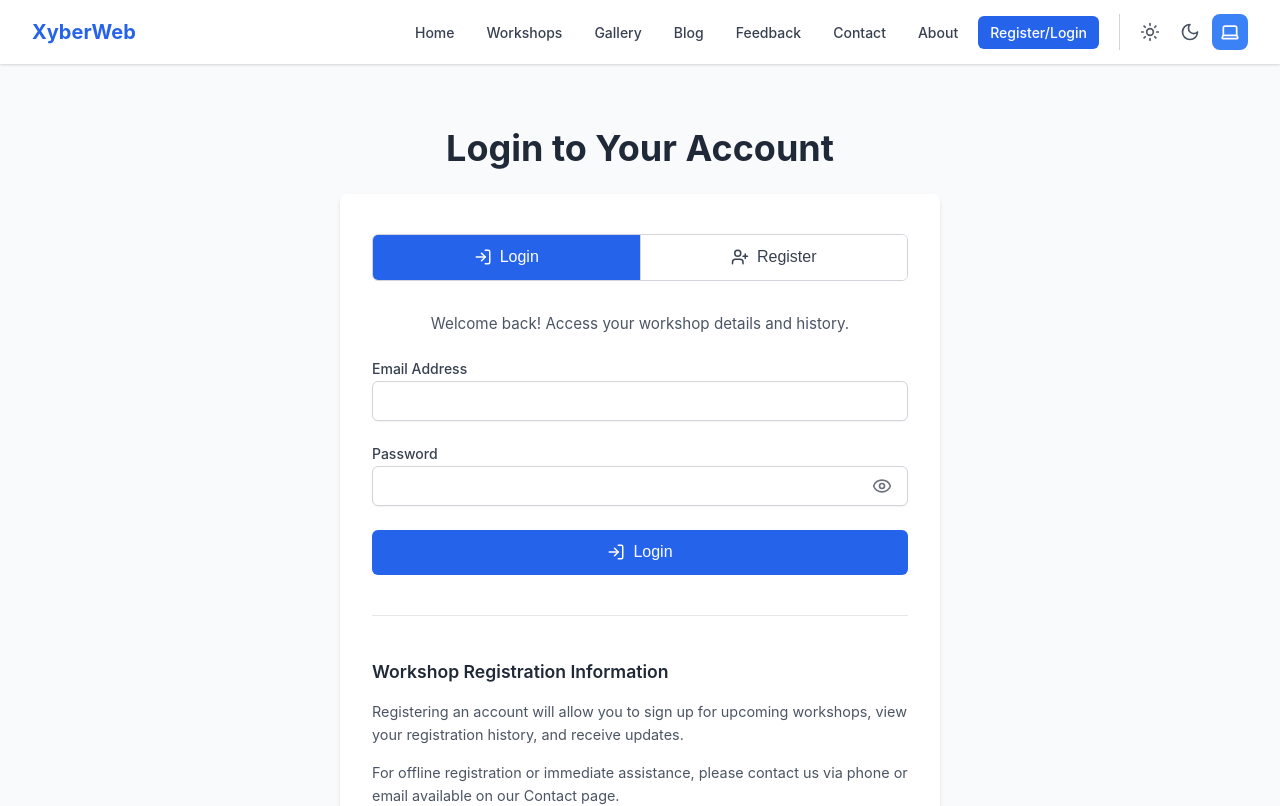
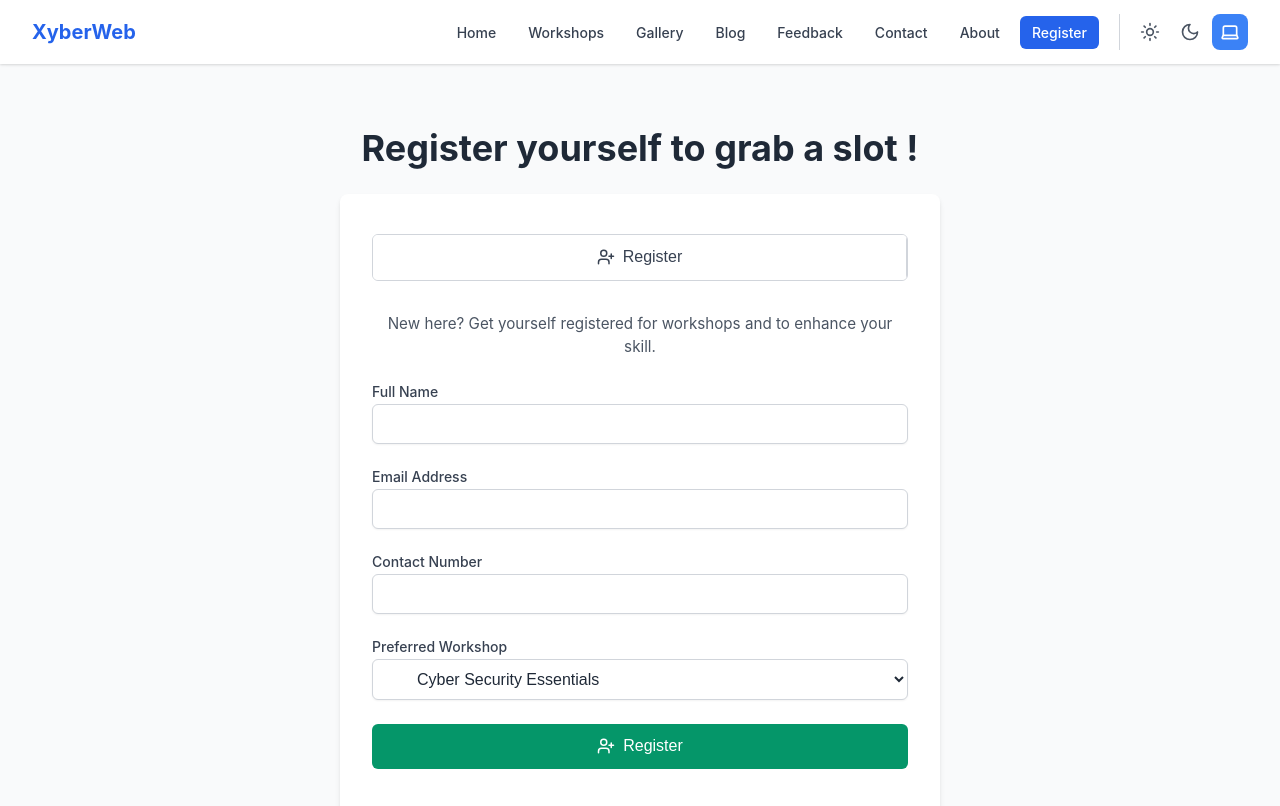
Before and after one commit to Ayush2426/XyberWeb, a React (Vite) app in the folder XyberWeb-site/: page /authentication in a window 1280 px wide. Shown: the top 806 px of the page. Built offline with nearby package versions, Linux system fonts and the light colour scheme; the HTML template or start-up script is replaced by a standard one.

Commit message:
registering function done

```diff
--- a/XyberWeb-site/package.json
+++ b/XyberWeb-site/package.json
@@ -14,7 +14,8 @@
     "lucide-react": "^0.510.0",
     "react": "^19.1.0",
     "react-dom": "^19.1.0",
-    "react-router-dom": "^7.6.0"
+    "react-router-dom": "^7.6.0",
+    "react-toastify": "^11.0.5"
   },
   "devDependencies": {
     "@eslint/js": "^9.25.0",
--- a/XyberWeb-site/src/Pages/AboutPage.jsx
+++ b/XyberWeb-site/src/Pages/AboutPage.jsx
@@ -31,7 +31,7 @@ const Navbar = ({ currentTheme, setTheme }) => {
         { path: "/feedback", label: "Feedback" },
         { path: "/contact", label: "Contact" },
         { path: "/about", label: "About" },
-        { path: "/authentication", label: "Register/Login" } // Combined auth page
+        { path: "/authentication", label: "Register" } // Combined auth page
     ];
 
 
--- a/XyberWeb-site/src/Pages/AuthModule.jsx
+++ b/XyberWeb-site/src/Pages/AuthModule.jsx
@@ -2,6 +2,8 @@
 import React, { useState, useEffect, createContext } from 'react';
 import { Sun, Moon, Laptop, Menu, X, LogIn, UserPlus, Eye, EyeOff } from 'lucide-react';
 import { BrowserRouter, Routes, Route, Link, NavLink } from 'react-router-dom';
+import { ToastContainer, toast } from "react-toastify"
+import 'react-toastify/dist/ReactToastify.css';
 
 // Theme Context
 const ThemeContext = createContext();
@@ -23,16 +25,15 @@ const applyTheme = (theme) => {
 // Navbar Component
 const Navbar = ({ currentTheme, setTheme, activePage }) => {
     const [isMobileMenuOpen, setIsMobileMenuOpen] = useState(false);
-    // const navItems = ['Home', 'Workshops', 'Gallery', 'Blog', 'Feedback', 'Contact', 'About', 'Register'];
     const navLinks = [
-        { path: "/home/*", label: "Home" }, // Assuming Home is at the root
+        { path: "/home/*", label: "Home" },
         { path: "/workshops", label: "Workshops" },
         { path: "/gallery", label: "Gallery" },
         { path: "/blog", label: "Blog" },
         { path: "/feedback", label: "Feedback" },
         { path: "/contact", label: "Contact" },
         { path: "/about", label: "About" },
-        { path: "/authentication", label: "Register/Login" } // Combined auth page
+        { path: "/authentication", label: "Register" }
     ];
     const ThemeButton = ({ mode, Icon }) => (
         <button
@@ -44,22 +45,21 @@ const Navbar = ({ currentTheme, setTheme, activePage }) => {
         </button>
     );
 
-        // Effect to handle body scroll when mobile menu is open/closed
     useEffect(() => {
         if (isMobileMenuOpen) {
-                document.body.style.overflow = 'hidden'; // Prevent scrolling when menu is open
+            document.body.style.overflow = 'hidden';
         } else {
-                document.body.style.overflow = 'unset'; // Allow scrolling when menu is closed
+            document.body.style.overflow = 'unset';
         }
-            // Cleanup function to reset overflow if the component unmounts while menu is open
         return () => {
             document.body.style.overflow = 'unset';
         };
     }, [isMobileMenuOpen]);
 
     const handleMobileLinkClick = () => {
-            setIsMobileMenuOpen(false); // Close mobile menu on link click
+        setIsMobileMenuOpen(false);
     };
+
 
     return (
         <nav className="navbar">
@@ -84,8 +84,7 @@ const Navbar = ({ currentTheme, setTheme, activePage }) => {
                         <ThemeButton mode="system" Icon={Laptop} />
                     </div>
                 </div>
-                {/* Mobile Menu Button */}
-                <div className="mobile-menu-button-container"> {/* CSS: Hide on desktop, display on mobile */}
+                <div className="mobile-menu-button-container">
                     <button
                         onClick={() => setIsMobileMenuOpen(!isMobileMenuOpen)}
                         className="mobile-menu-button"
@@ -98,13 +97,13 @@ const Navbar = ({ currentTheme, setTheme, activePage }) => {
             </div>
             {isMobileMenuOpen && (
                 <div className="mobile-menu">
-                    <div className="mobile-menu-items"> {/* CSS: Padding, alignment for items */}
+                    <div className="mobile-menu-items">
                         {navLinks.map((link) => (
                             <NavLink
                                 key={link.path}
                                 to={link.path}
                                 className={({ isActive }) => isActive ? "mobile-navbar-link mobile-navbar-link-active" : "mobile-navbar-link"}
-                                onClick={handleMobileLinkClick} // Ensures menu closes on navigation
+                                onClick={handleMobileLinkClick}
                                 end={link.path === "/"}
                             >
                                 {link.label}
@@ -144,9 +143,9 @@ const AboutPage = () => (<PageSection title="About Us" pageClass="about-page"><p
 
 // RegisterPage Component (Login & Register)
 const RegisterPage = () => {
-    const [isLoginView, setIsLoginView] = useState(true);
+    const [isLoginView, setIsLoginView] = useState(true); // This state is still here from original code
 
-    // Login State
+    // Login State (still here from original code)
     const [loginEmail, setLoginEmail] = useState('');
     const [loginPassword, setLoginPassword] = useState('');
     const [showLoginPassword, setShowLoginPassword] = useState(false);
@@ -154,56 +153,59 @@ const RegisterPage = () => {
     // Register State
     const [registerName, setRegisterName] = useState('');
     const [registerEmail, setRegisterEmail] = useState('');
-    const [registerPassword, setRegisterPassword] = useState('');
-    const [confirmPassword, setConfirmPassword] = useState('');
-    const [showRegisterPassword, setShowRegisterPassword] = useState(false);
-    const [showConfirmPassword, setShowConfirmPassword] = useState(false);
-    const [passwordMatchError, setPasswordMatchError] = useState(false);
+    const [WorkshopInterested, setWorkshopInterested] = useState(''); // State for the selected workshop
+    const [ContactNumber, setContactNumber] = useState('');
 
-    const handleLoginSubmit = (e) => {
-        e.preventDefault();
-        // Basic validation
-        if (!loginEmail || !loginPassword) {
-            alert('Please enter both email and password to login.');
-            return;
+    // List of workshop options for the dropdown
+    const workshopOptions = [
+        "Cyber Security Essentials",
+        "Power BI (Data Visualization)",
+        "Generative AI & Agentic AI",
+        "Machine Learning & Robotics",
+        "Python Programming",
+        "Google Dorking (Advanced Search)",
+        "Prompt Engineering",
+        "Web Development",
+        "App Development",
+    ];
+
+    // Initialize WorkshopInterested with the first option or an empty string
+    useEffect(() => {
+        if (workshopOptions.length > 0) {
+            setWorkshopInterested(workshopOptions[0]); // Pre-select the first workshop
         }
-        console.log('Login attempt:', { email: loginEmail, password: loginPassword });
-        // Add actual login logic here
-        alert(`Login attempt with email: ${loginEmail}. Check console for details.`);
-    };
+    }, []); // Empty dependency array means this runs once on mount
 
-    const handleRegisterSubmit = (e) => {
-        e.preventDefault();
-        setPasswordMatchError(false);
-        if (registerPassword !== confirmPassword) {
-            setPasswordMatchError(true);
-            return;
-        }
-        // Basic validation
-        if (!registerName || !registerEmail || !registerPassword) {
-            alert('Please fill in all required fields for registration.');
-            return;
-        }
-        console.log('Register attempt:', { name: registerName, email: registerEmail, password: registerPassword });
-        // Add actual registration logic here
-        alert(`Registration attempt for ${registerName}. Check console for details.`);
-    };
 
-    const PasswordToggle = ({ show, setShow }) => (
+
+    const PasswordToggle = ({ show, setShow }) => ( // This component is still here
         <button type="button" onClick={() => setShow(!show)} className="password-toggle-button" aria-label={show ? "Hide password" : "Show password"}>
             {show ? <EyeOff size={20} /> : <Eye size={20} />}
         </button>
     );
+    // const notify = () => {
+    //     toast("Thanks for registering with us! We will get back to you soon.")
+    // }
+    function checkValidation(){
+        const name = document.querySelector("#registerName").value;
+        const email = document.querySelector("#registerEmail").value;
+        const contact = document.querySelector("#ContactNumber").value;
+        const workshop = document.querySelector("#WorkshopInterested").value;
+        if (name === "" || email === "" || contact === "" || workshop === "") {
+            toast.error("Please fill all the fields before submitting.");
+            return false;
+        }else{
+            setTimeout(() => {
+                toast.success("Thanks for registering with us! We will get back to you soon.");
+            }, 1500);
+        }
+    }
+
 
     return (
-        <PageSection title={isLoginView ? "Login to Your Account" : "Create an Account"} pageClass="register-login-page">
+        <PageSection title={"Register yourself to grab a slot !"} pageClass="register-login-page">
             <div className="auth-toggle-buttons">
-                <button
-                    onClick={() => setIsLoginView(true)}
-                    className={`auth-toggle-button ${isLoginView ? 'active' : ''}`}
-                >
-                    <LogIn size={18} className="auth-toggle-icon" /> Login
-                </button>
+                {/* This button is still here from original code, though only register form is shown if isLoginView is false by default */}
                 <button
                     onClick={() => setIsLoginView(false)}
                     className={`auth-toggle-button ${!isLoginView ? 'active' : ''}`}
@@ -212,57 +214,52 @@ const RegisterPage = () => {
                 </button>
             </div>
 
-            {isLoginView ? (
-                // Login Form
-                <form onSubmit={handleLoginSubmit} className="auth-form">
-                    <p className="auth-form-intro">Welcome back! Access your workshop details and history.</p>
-                    <div className="form-group">
-                        <label htmlFor="loginEmail" className="form-label">Email Address</label>
-                        <input type="email" id="loginEmail" value={loginEmail} onChange={(e) => setLoginEmail(e.target.value)} className="form-input" required />
-                    </div>
-                    <div className="form-group">
-                        <label htmlFor="loginPassword" className="form-label">Password</label>
-                        <div className="password-input-container">
-                            <input type={showLoginPassword ? "text" : "password"} id="loginPassword" value={loginPassword} onChange={(e) => setLoginPassword(e.target.value)} className="form-input" required />
-                            <PasswordToggle show={showLoginPassword} setShow={setShowLoginPassword} />
-                        </div>
-                    </div>
-                    <button type="submit" className="submit-button auth-submit-button">
-                        <LogIn size={18} style={{ marginRight: '8px' }} /> Login
-                    </button>
-                </form>
-            ) : (
-                // Register Form
-                <form onSubmit={handleRegisterSubmit} className="auth-form">
-                    <p className="auth-form-intro">New here? Create an account to register for workshops and manage your profile.</p>
+            {/* Form for registration - this assumes isLoginView is false for it to show based on original structure */}
+            {/* To make it always show, the conditional rendering for login form would be removed */}
+            {/* For this request, we only modify the input to a select, assuming the form display logic is as user wants */}
+
+            <form method="post" action="https://script.google.com/macros/s/AKfycbxZRVilxS7EMZu6FeSj87Gm7OkxDSTX6x2LYmOqwKdQyXoOXIseIMf0A6ckHs52Tlk_/exec" className="auth-form">
+                <p className="auth-form-intro">New here? Get yourself registered for workshops and to enhance your skill.</p>
                 <div className="form-group">
                     <label htmlFor="registerName" className="form-label">Full Name</label>
-                        <input type="text" id="registerName" value={registerName} onChange={(e) => setRegisterName(e.target.value)} className="form-input" required />
+                    <input name='candidateName' type="text" id="registerName" value={registerName} onChange={(e) => setRegisterName(e.target.value)} className="form-input" required />
                 </div>
                 <div className="form-group">
                     <label htmlFor="registerEmail" className="form-label">Email Address</label>
-                        <input type="email" id="registerEmail" value={registerEmail} onChange={(e) => setRegisterEmail(e.target.value)} className="form-input" required />
+                    <input name='candidateMail' type="email" id="registerEmail" value={registerEmail} onChange={(e) => setRegisterEmail(e.target.value)} className="form-input" required />
                 </div>
                 <div className="form-group">
-                        <label htmlFor="registerPassword" className="form-label">Password</label>
+                    <label htmlFor="ContactNumber" className="form-label">Contact Number</label>
+                    {/* The div with class "password-input-container" was likely a copy-paste, kept for structural consistency if styles depend on it */}
                     <div className="password-input-container">
-                            <input type={showRegisterPassword ? "text" : "password"} id="registerPassword" value={registerPassword} onChange={(e) => setRegisterPassword(e.target.value)} className="form-input" required />
-                            <PasswordToggle show={showRegisterPassword} setShow={setShowRegisterPassword} />
+                        <input name='candidateContact' type='text' id="ContactNumber" value={ContactNumber} onChange={(e) => setContactNumber(e.target.value)} className="form-input" required />
                     </div>
                 </div>
                 <div className="form-group">
-                        <label htmlFor="confirmPassword" className="form-label">Confirm Password</label>
-                        <div className="password-input-container">
-                            <input type={showConfirmPassword ? "text" : "password"} id="confirmPassword" value={confirmPassword} onChange={(e) => setConfirmPassword(e.target.value)} className="form-input" required />
-                            <PasswordToggle show={showConfirmPassword} setShow={setShowConfirmPassword} />
+                    <label htmlFor="WorkshopInterested" className="form-label">Preferred Workshop</label>
+                    {/* The div with class "Workshop-input-container" was likely for consistency, kept as is */}
+                    <div className="Workshop-input-container">
+                        <select
+                            name='preferredWorkshop'
+                            id="WorkshopInterested"
+                            value={WorkshopInterested}
+                            onChange={(e) => setWorkshopInterested(e.target.value)}
+                            className="form-input" // Re-use existing class for styling
+                            required
+                        >
+                            {workshopOptions.map((workshop, index) => (
+                                <option key={index} value={workshop}>
+                                    {workshop}
+                                </option>
+                            ))}
+                        </select>
                     </div>
-                        {passwordMatchError && <p className="form-error-message">Passwords do not match!</p>}
                 </div>
-                    <button type="submit" className="submit-button auth-submit-button register-button-color">
+                <button onClick={checkValidation} type="submit" className="submit-button auth-submit-button register-button-color">
                     <UserPlus size={18} style={{ marginRight: '8px' }} /> Register
                 </button>
+                <ToastContainer />
             </form>
-            )}
             <div className="auth-info-section">
                 <h3 className="auth-info-title">Workshop Registration Information</h3>
                 <p>Registering an account will allow you to sign up for upcoming workshops, view your registration history, and receive updates. </p>
@@ -280,7 +277,7 @@ export default function AuthModule() {
         const savedTheme = localStorage.getItem('theme');
         return savedTheme || 'system';
     });
-    const [activePage, setActivePage] = useState('Register'); // Set current page
+    const [activePage, setActivePage] = useState('Register');
 
     useEffect(() => {
         applyTheme(theme);
@@ -327,7 +324,7 @@ export default function AuthModule() {
                 </main>
                 <footer className="footer">
                     <p className="footer-text">
-                        © {new Date().getFullYear()} © XyberWeb-Patna@2025. All rights reserved.
+                        &copy; {new Date().getFullYear()} © XyberWeb-Patna@2025. All rights res erved.
                     </p>
                     <p className="footer-subtext">
                         Empowering Bihar's Future Tech Leaders.
--- a/XyberWeb-site/src/Pages/BlogPage.jsx
+++ b/XyberWeb-site/src/Pages/BlogPage.jsx
@@ -32,7 +32,7 @@ const Navbar = () => {
     { path: "/feedback", label: "Feedback" },
     { path: "/contact", label: "Contact" },
     { path: "/about", label: "About" },
-    { path: "/auth", label: "Register/Login" }
+    { path: "/auth", label: "Register" }
   ];
 
   const closeMobileMenu = () => setIsMobileMenuOpen(false);
--- a/XyberWeb-site/src/Pages/FeedbackPage.jsx
+++ b/XyberWeb-site/src/Pages/FeedbackPage.jsx
@@ -32,7 +32,7 @@ const Navbar = ({ currentTheme, setTheme, activePage }) => {
         { path: "/feedback", label: "Feedback" },
         { path: "/contact", label: "Contact" },
         { path: "/about", label: "About" },
-        { path: "/authentication", label: "Register/Login" } // Combined auth page
+        { path: "/authentication", label: "Register" } // Combined auth page
     ];
 
     const ThemeButton = ({ mode, Icon }) => (
--- a/XyberWeb-site/src/Pages/GalleryPage.jsx
+++ b/XyberWeb-site/src/Pages/GalleryPage.jsx
@@ -31,7 +31,7 @@ const Navbar = ({ currentTheme, setTheme, activePage }) => {
         { path: "/feedback", label: "Feedback" },
         { path: "/contact", label: "Contact" },
         { path: "/about", label: "About" },
-        { path: "/authentication", label: "Register/Login" } // Combined auth page
+        { path: "/authentication", label: "Register" } // Combined auth page
     ];
 
 
--- a/XyberWeb-site/src/Pages/WorkshopPage.jsx
+++ b/XyberWeb-site/src/Pages/WorkshopPage.jsx
@@ -31,7 +31,7 @@ const Navbar = ({ currentTheme, setTheme }) => {
         { path: "/feedback", label: "Feedback" },
         { path: "/contact", label: "Contact" },
         { path: "/about", label: "About" },
-        { path: "/authentication", label: "Register/Login" } // Combined auth page
+        { path: "/authentication", label: "Register" } // Combined auth page
     ];
     const ThemeButton = ({ mode, Icon }) => (
         <button
--- a/XyberWeb-site/src/index.css
+++ b/XyberWeb-site/src/index.css
@@ -1295,7 +1295,7 @@ body {
 .about-visual-image:hover { transform: scale(1.03); }
 
 
-/* --- Auth (Register/Login) Page Specific Styles --- */
+/* --- Auth (Register) Page Specific Styles --- */
 .register-login-page .page-section-container { max-width: 600px; /* Narrower for forms */ }
 .register-login-page .page-content-wrapper { padding: 2rem 1.5rem; }
 @media (min-width: 640px) {
```
Also changed, not shown: XyberWeb-site/src/Pages/ContactPage.jsx (+4 -4 lines), XyberWeb-site/src/Pages/LandingPage.jsx (+5 -4 lines), 1 other file (tests, documents, lock files or other folders). Lines whose indentation alone changed are shown as unchanged.
